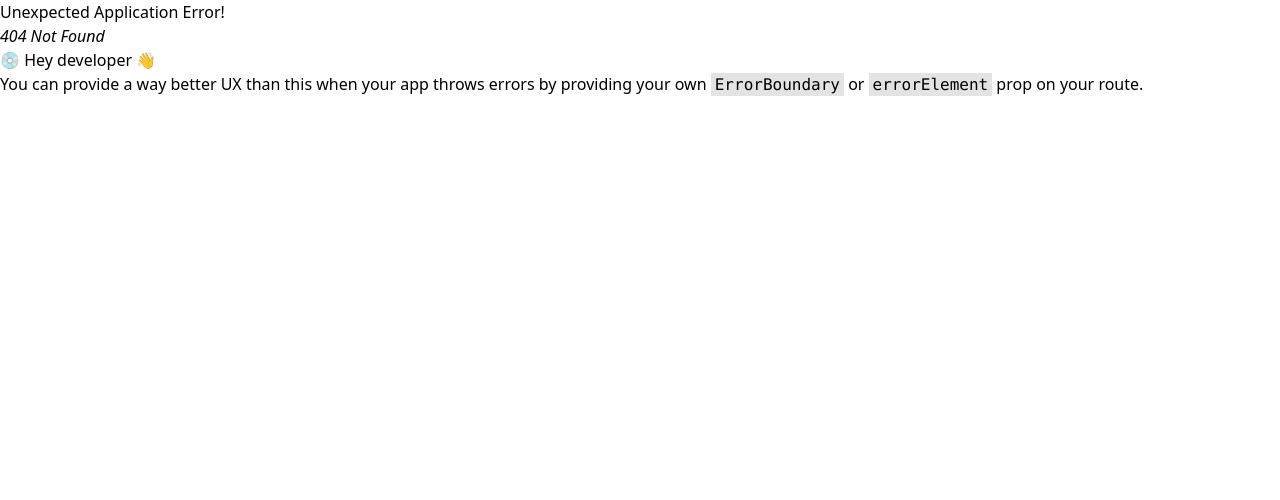
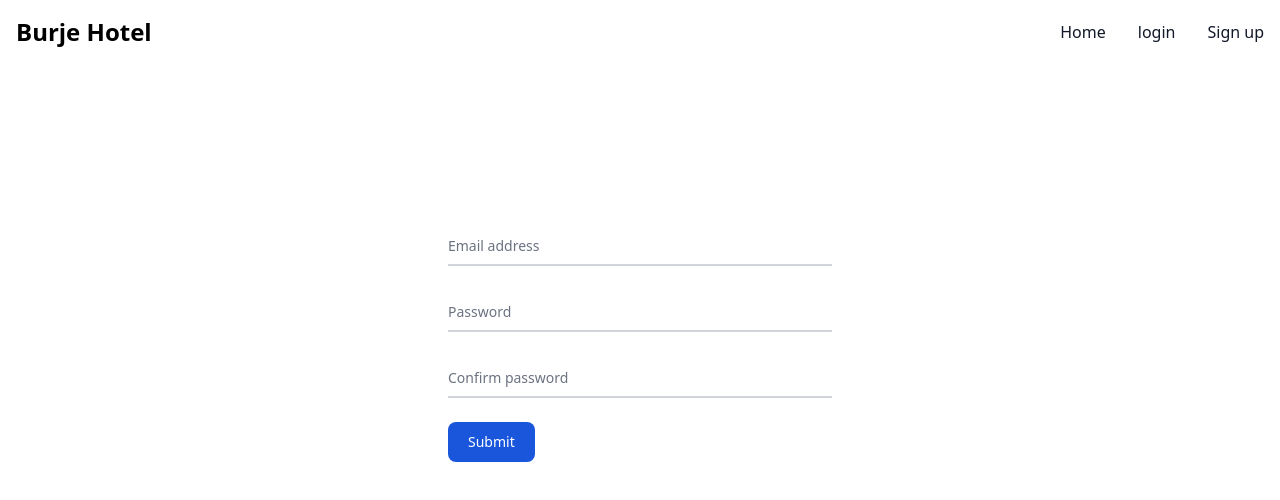
Before and after one commit to khalidhasan8880/burj-hotel, a React (Vite) app: page /sign-up in a window 1280 px wide. Before the commit this address had no page. Shown: the top 500 px of the page. Built offline with nearby package versions, Linux system fonts and the light colour scheme.

Commit message:
added auth provider

```diff
--- a/public/room.json
+++ b/public/room.json
@@ -1,7 +1,7 @@
 [
     {
         "room_name": "Luxury Suite",
-        "picture": "https://example.com/images/suite.jpg",
+        "picture": "https://images.pexels.com/photos/164595/pexels-photo-164595.jpeg?auto=compress&cs=tinysrgb&w=1260&h=750&dpr=1",
         "room_description": "Our luxury suite features a spacious bedroom and living area with elegant decor and modern amenities.",
         "bed": "King size bed",
         "price": 500,
@@ -9,7 +9,7 @@
     },
     {
         "room_name": "Standard Double Room",
-        "picture": "https://example.com/images/double.jpg",
+        "picture": "https://images.pexels.com/photos/262048/pexels-photo-262048.jpeg?auto=compress&cs=tinysrgb&w=1260&h=750&dpr=1",
         "room_description": "Our standard double room is perfect for couples or small families, with a comfortable bed and plenty of space.",
         "bed": "Double bed",
         "price": 150,
@@ -17,7 +17,7 @@
     },
     {
         "room_name": "Family Suite",
-        "picture": "https://example.com/images/family.jpg",
+        "picture": "https://images.pexels.com/photos/1579253/pexels-photo-1579253.jpeg?auto=compress&cs=tinysrgb&w=1260&h=750&dpr=1",
         "room_description": "Our family suite is ideal for larger groups or families, with multiple bedrooms and a shared living area.",
         "bed": "Queen size beds",
         "price": 700,
--- /dev/null
+++ b/src/AuthProvider/AuthProvider.jsx
@@ -0,0 +1,17 @@
+import React, { createContext } from 'react';
+import { getAuth } from "firebase/auth";
+export const AuthContext = createContext()
+const AuthProvider = ({children}) => {
+
+
+
+
+    const user = {name : "khalid"}
+    return (
+        <AuthContext.Provider value={user}>
+            {children}
+        </AuthContext.Provider>
+    );
+};
+
+export default AuthProvider;
--- a/src/Card/Card.jsx
+++ b/src/Card/Card.jsx
@@ -1,19 +1,23 @@
 import React from 'react';
 
-const Card = ({room}) => {
-    const {room_name,room_description,bed,price,room_for} = room
+const Card = ({ room }) => {
+
+    const { room_name, room_description, picture, bed, price, room_for } = room
+    const bookHandler = () => {
+        console.log('she amare click marche');
+    }
     return (
         <div>
             <div className="max-w-sm bg-white border border-gray-200 rounded-lg shadow dark:bg-gray-800 dark:border-gray-700">
                 <a href="#">
-                    <img className="rounded-t-lg" src="/docs/images/blog/image-1.jpg" alt="" />
+                    <img className="rounded-t-lg" src={picture} alt="" />
                 </a>
                 <div className="p-5">
                     <a href="#">
                         <h5 className="mb-2 text-2xl font-bold tracking-tight text-gray-900 dark:text-white">{room_name}</h5>
                     </a>
                     <p className="mb-3 font-normal text-gray-700 dark:text-gray-400">{room_description}</p>
-
+                    <button onClick={bookHandler} type="button" className="text-white bg-blue-700 hover:bg-blue-800 focus:ring-4 focus:ring-blue-300 font-medium rounded-lg text-sm px-5 py-2.5 mr-2 mb-2 dark:bg-blue-600 dark:hover:bg-blue-700 focus:outline-none dark:focus:ring-blue-800">Book Now</button>
                 </div>
             </div>
 
--- a/src/Home/Home.css
+++ b/src/Home/Home.css
@@ -1,5 +1,5 @@
 .banner{
-    height: 70vh;
+    height: 30vh;
     background-image: url('../assets/cover.jpg');
     background-size: cover;
     background-repeat: no-repeat;
--- a/src/Home/Home.jsx
+++ b/src/Home/Home.jsx
@@ -12,7 +12,7 @@ const Home = () => {
                 <h3 className='text-3xl text-center font-semibold'>Lorem ipsum dolor sit.</h3>
             </div>
 
-            <div className='flex gap-6 mt-7 px-4'>
+            <div className='flex gap-6 mt-7 container  mx-auto '>
                 {
                     data.map(room=> <Card room={room} ></Card>)
                 }
--- a/src/SignUp/SignUp.jsx
+++ b/src/SignUp/SignUp.jsx
@@ -1,10 +1,29 @@
-import React from 'react';
+import React, { useContext } from 'react';
+import { AuthContext } from '../AuthProvider/AuthProvider';
 
 const SignUp = () => {
+    const user= useContext(AuthContext)
+  console.log(user);
+    const submitHandler =()=>{
+
+    }
     return (
-        <div>
-            sign up
-        </div>
+        <form className='pt-56 w-96 mx-auto'>
+            <div className="relative z-0 w-full mb-6 group">
+                <input type="email" name="email" id="email" className="block py-2.5 px-0 w-full text-sm text-gray-900 bg-transparent border-0 border-b-2 border-gray-300 appearance-none dark:text-white dark:border-gray-600 dark:focus:border-blue-500 focus:outline-none focus:ring-0 focus:border-blue-600 peer" placeholder=" " required />
+                <label  className="peer-focus:font-medium absolute text-sm text-gray-500 dark:text-gray-400 duration-300 transform -translate-y-6 scale-75 top-3 -z-10 origin-[0] peer-focus:left-0 peer-focus:text-blue-600 peer-focus:dark:text-blue-500 peer-placeholder-shown:scale-100 peer-placeholder-shown:translate-y-0 peer-focus:scale-75 peer-focus:-translate-y-6">Email address</label>
+            </div>
+            <div className="relative z-0 w-full mb-6 group">
+                <input type="password" name="password" id="password" className="block py-2.5 px-0 w-full text-sm text-gray-900 bg-transparent border-0 border-b-2 border-gray-300 appearance-none dark:text-white dark:border-gray-600 dark:focus:border-blue-500 focus:outline-none focus:ring-0 focus:border-blue-600 peer" placeholder=" " required />
+                <label className="peer-focus:font-medium absolute text-sm text-gray-500 dark:text-gray-400 duration-300 transform -translate-y-6 scale-75 top-3 -z-10 origin-[0] peer-focus:left-0 peer-focus:text-blue-600 peer-focus:dark:text-blue-500 peer-placeholder-shown:scale-100 peer-placeholder-shown:translate-y-0 peer-focus:scale-75 peer-focus:-translate-y-6">Password</label>
+            </div>
+            <div className="relative z-0 w-full mb-6 group">
+                <input type="password" name="confirm-password" id="confirm-password" className="block py-2.5 px-0 w-full text-sm text-gray-900 bg-transparent border-0 border-b-2 border-gray-300 appearance-none dark:text-white dark:border-gray-600 dark:focus:border-blue-500 focus:outline-none focus:ring-0 focus:border-blue-600 peer" placeholder=" " required />
+                <label  className="peer-focus:font-medium absolute text-sm text-gray-500 dark:text-gray-400 duration-300 transform -translate-y-6 scale-75 top-3 -z-10 origin-[0] peer-focus:left-0 peer-focus:text-blue-600 peer-focus:dark:text-blue-500 peer-placeholder-shown:scale-100 peer-placeholder-shown:translate-y-0 peer-focus:scale-75 peer-focus:-translate-y-6">Confirm password</label>
+            </div>
+            <button onClick={submitHandler} type="button" className="text-white bg-blue-700 hover:bg-blue-800 focus:ring-4 focus:ring-blue-300 font-medium rounded-lg text-sm px-5 py-2.5 mr-2 mb-2 dark:bg-blue-600 dark:hover:bg-blue-700 focus:outline-none dark:focus:ring-blue-800">Submit</button>
+
+        </form>
     );
 };
 
--- /dev/null
+++ b/src/firebase.config.js
@@ -0,0 +1,18 @@
+// Import the functions you need from the SDKs you need
+import { initializeApp } from "firebase/app";
+// TODO: Add SDKs for Firebase products that you want to use
+// https://firebase.google.com/docs/web/setup#available-libraries
+
+// Your web app's Firebase configuration
+const firebaseConfig = {
+  apiKey: "AIzaSyBGskE7Jv_Lj0ygXw1GQCkjErdLb3ywMBk",
+  authDomain: "burj-hotel-e28ae.firebaseapp.com",
+  projectId: "burj-hotel-e28ae",
+  storageBucket: "burj-hotel-e28ae.appspot.com",
+  messagingSenderId: "136523429173",
+  appId: "1:136523429173:web:1e828b4ae8e9e20b04887c"
+};
+
+// Initialize Firebase
+const app = initializeApp(firebaseConfig);
+export default app;
--- a/src/main.jsx
+++ b/src/main.jsx
@@ -9,23 +9,36 @@ import {
 import Card from './Card/Card.jsx';
 import Header from './Header/Header.jsx';
 import Home from './Home/Home.jsx';
+import Login from './Login/Login.jsx';
+import SignUp from './SignUp/SignUp.jsx';
+import AuthProvider from './AuthProvider/AuthProvider.jsx';
 const router = createBrowserRouter([
   {
     path: "/",
     element: <App></App>,
     children: [
       {
-        path:'/',
-        element:<Home></Home>,
-        loader: ()=> fetch('/room.json')
+        path: '/',
+        element: <Home></Home>,
+        loader: () => fetch('/room.json')
+      },
+      {
+        path: 'login',
+        element: <Login></Login>
+      },
+      {
+        path: 'sign-up',
+        element: <SignUp></SignUp>
       },
     ]
   },
 ]);
 ReactDOM.createRoot(document.getElementById('root')).render(
   <React.StrictMode>
-    <RouterProvider router={router}>
+    <AuthProvider>
+      <RouterProvider router={router}>
 
-    </RouterProvider>
+      </RouterProvider>
+    </AuthProvider>
   </React.StrictMode>,
 )
```
Also changed, not shown: .eslintrc.cjs (deleted).
